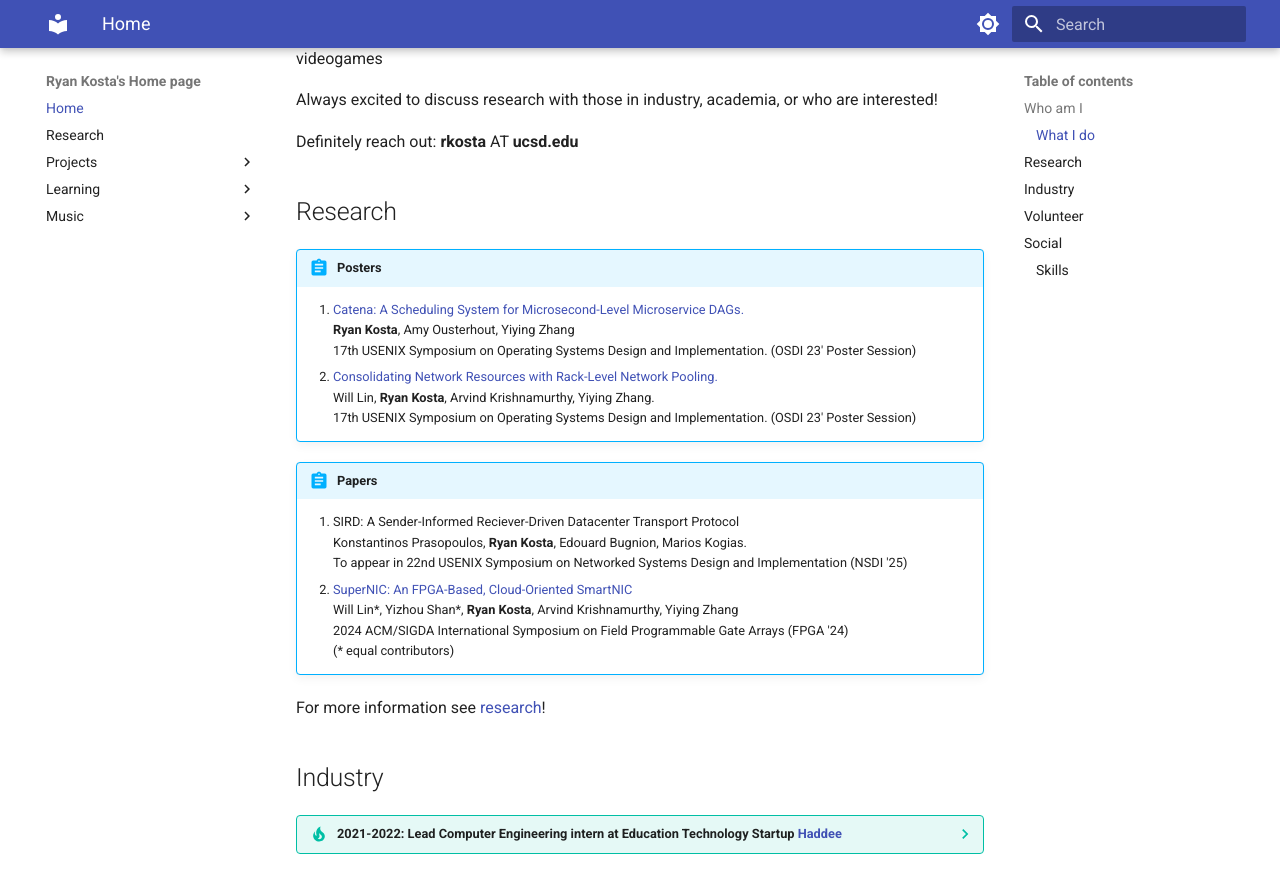
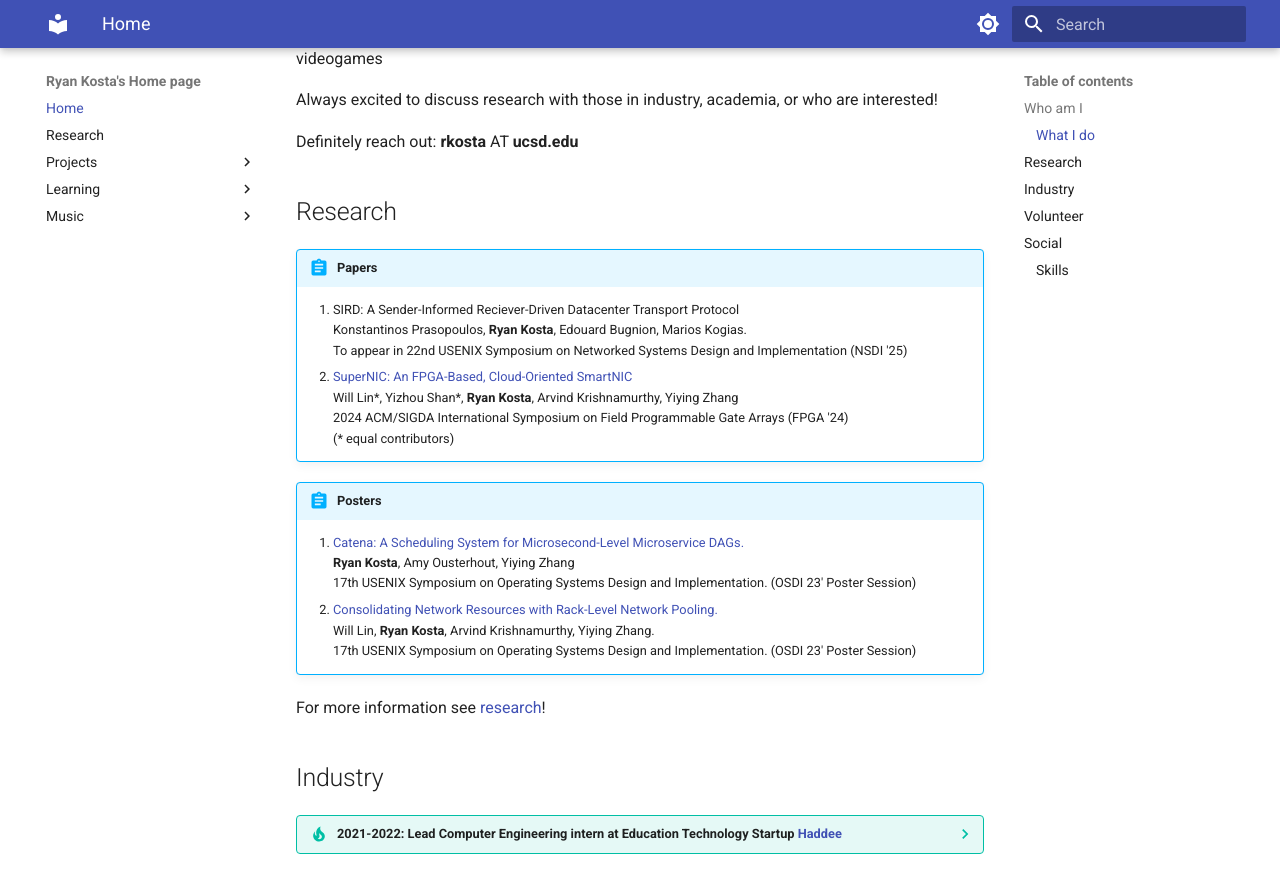
Before and after one commit to ryankosta/ryankosta.github.io, an MkDocs documentation site: the page built from docs/index.md, in a window 1280 px wide and 900 px high, scrolled down 583 px. Shown: the top 893 px of the window. Built offline with MkDocs 1.6.1 and Material for MkDocs 9.7.7, drawn with Linux system fonts in a browser that asks for light colours; some of the changed lines change nothing that is shown.

Commit message:
reorder sections

```diff
--- a/docs/index.md
+++ b/docs/index.md
@@ -21,6 +21,15 @@ Definitely reach out: **rkosta** AT **ucsd.edu**
 
 
 ## Research
+!!! abstract "Papers"
+	1. SIRD: A Sender-Informed Reciever-Driven Datacenter Transport Protocol
+	Konstantinos Prasopoulos, **Ryan Kosta**, Edouard Bugnion, Marios Kogias.
+	To appear in 22nd USENIX Symposium on Networked Systems Design and Implementation (NSDI '25)
+	2. [SuperNIC: An FPGA-Based, Cloud-Oriented SmartNIC](https://dl.acm.org/doi/10.1145/3626202.3637564)
+	Will Lin\*, Yizhou Shan\*, **Ryan Kosta**, Arvind Krishnamurthy, Yiying Zhang
+	2024 ACM/SIGDA International Symposium on Field Programmable Gate Arrays (FPGA '24)
+	(\* equal contributors)
+
 !!! abstract "Posters"
 	1. [Catena: A Scheduling System for Microsecond-Level Microservice DAGs.](media/osdi-23-poster-catena-full.pdf)
 	**Ryan Kosta**, Amy Ousterhout, Yiying Zhang
@@ -29,14 +38,6 @@ Definitely reach out: **rkosta** AT **ucsd.edu**
 	Will Lin, **Ryan Kosta**, Arvind Krishnamurthy, Yiying Zhang.
 	17th USENIX Symposium on Operating Systems Design and Implementation. (OSDI 23' Poster Session)
 
-!!! abstract "Papers"
-	1. SIRD: A Sender-Informed Reciever-Driven Datacenter Transport Protocol
-	Konstantinos Prasopoulos, **Ryan Kosta**, Edouard Bugnion, Marios Kogias.
-	To appear in 22nd USENIX Symposium on Networked Systems Design and Implementation (NSDI '25)
-	2. [SuperNIC: An FPGA-Based, Cloud-Oriented SmartNIC](https://dl.acm.org/doi/10.1145/3626202.3637564)
-	Will Lin\*, Yizhou Shan\*, **Ryan Kosta**, Arvind Krishnamurthy, Yiying Zhang
-	2024 ACM/SIGDA International Symposium on Field Programmable Gate Arrays (FPGA '24)
-	(\* equal contributors)
 
 For more information see [research](research/research.md)!
 
```
